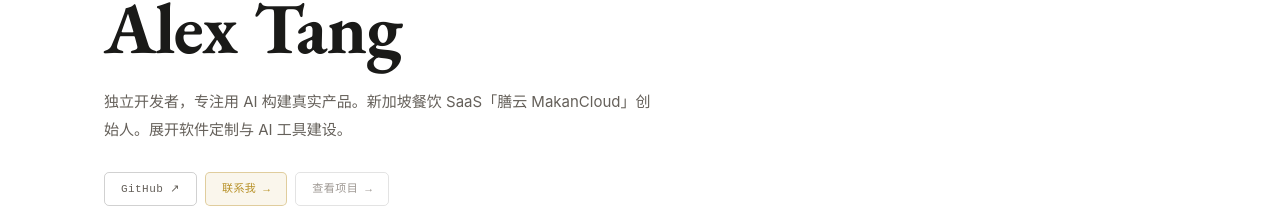
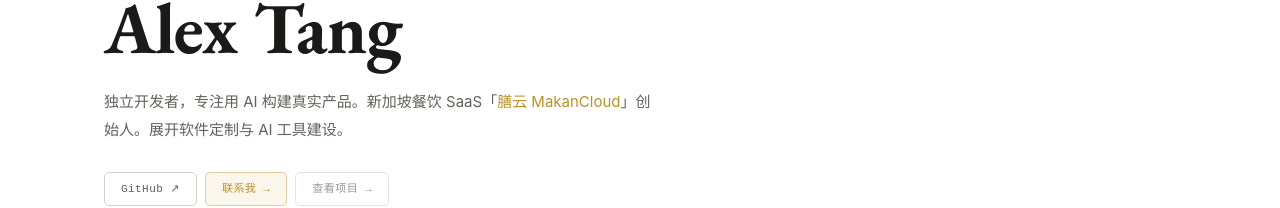
Before and after one commit to contactalextang/horizon-website, a Next.js app: page /zh in a window 1280 px wide. Shown: the part 157-365 px from the top of the page. Built offline with nearby package versions, Linux system fonts and the light colour scheme; no server answers.

Commit message:
feat: link makancloud.com in bio sections

```diff
--- a/app/[locale]/about/page.tsx
+++ b/app/[locale]/about/page.tsx
@@ -71,9 +71,23 @@ export default async function AboutPage({ params }: Props) {
           {locale === 'zh' ? 'AI · 软件定制 · 投资交流' : 'Building with AI · custom software · investing'}
         </h1>
         <p style={{ fontSize: '14px', color: 'var(--text2)', lineHeight: 1.8, marginTop: '12px' }}>
-          {locale === 'zh'
-            ? '我是一名独立开发者，辞职后全职用 AI 把想法做成真产品。第一个商业项目是膳云 MakanCloud。这里记录我在做的事，也欢迎找我聊软件定制与合作。'
-            : "I'm an indie builder, now full-time shipping real products with AI. My first commercial product is MakanCloud. This site is where I work in public — reach out for custom software or to collaborate."}
+          {locale === 'zh' ? (
+            <>
+              我是一名独立开发者，辞职后全职用 AI 把想法做成真产品。第一个商业项目是
+              <a href="https://makancloud.com" target="_blank" rel="noopener noreferrer" style={{ color: 'var(--gold)', textDecoration: 'none' }}>
+                膳云 MakanCloud
+              </a>
+              。这里记录我在做的事，也欢迎找我聊软件定制与合作。
+            </>
+          ) : (
+            <>
+              I&apos;m an indie builder, now full-time shipping real products with AI. My first commercial product is{' '}
+              <a href="https://makancloud.com" target="_blank" rel="noopener noreferrer" style={{ color: 'var(--gold)', textDecoration: 'none' }}>
+                MakanCloud
+              </a>
+              . This site is where I work in public — reach out for custom software or to collaborate.
+            </>
+          )}
         </p>
       </div>
 
--- a/app/[locale]/page.tsx
+++ b/app/[locale]/page.tsx
@@ -56,9 +56,22 @@ export default async function HomePage({ params }: Props) {
           Alex Tang
         </h1>
         <p style={{ fontSize: '15px', color: 'var(--text2)', lineHeight: 1.88, maxWidth: '560px', marginBottom: '28px' }}>
-          {L(
-            '独立开发者，专注用 AI 构建真实产品。新加坡餐饮 SaaS「膳云 MakanCloud」创始人。展开软件定制与 AI 工具建设。',
-            'Indie builder shipping real products with AI. Founder of MakanCloud (Singapore F&B SaaS). Open for custom software & AI tools.'
+          {locale === 'zh' ? (
+            <>
+              独立开发者，专注用 AI 构建真实产品。新加坡餐饮 SaaS「
+              <a href="https://makancloud.com" target="_blank" rel="noopener noreferrer" style={{ color: 'var(--gold)', textDecoration: 'none' }}>
+                膳云 MakanCloud
+              </a>
+              」创始人。展开软件定制与 AI 工具建设。
+            </>
+          ) : (
+            <>
+              Indie builder shipping real products with AI. Founder of{' '}
+              <a href="https://makancloud.com" target="_blank" rel="noopener noreferrer" style={{ color: 'var(--gold)', textDecoration: 'none' }}>
+                MakanCloud
+              </a>
+              {' '}(Singapore F&amp;B SaaS). Open for custom software &amp; AI tools.
+            </>
           )}
         </p>
         <div style={{ display: 'flex', gap: '8px', flexWrap: 'wrap' }}>
```
